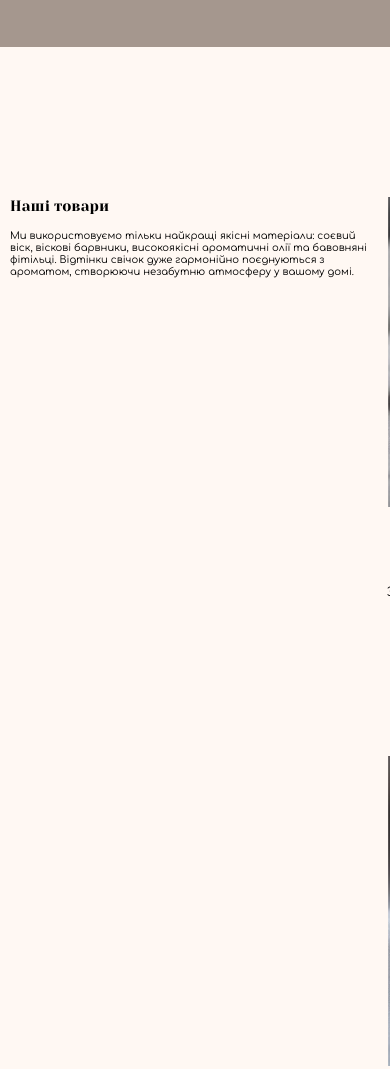
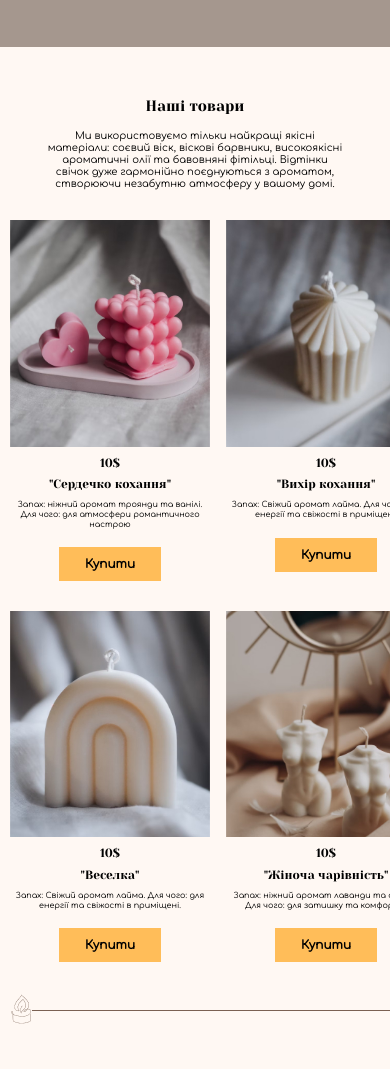
Before and after one commit to DevFromSiberia/layout_practice, a plain HTML site: page HMCandler/index.html in a window 390 px wide. Shown: the part 766-1835 px from the top of the page. Drawn offline with Linux system fonts and the light colour scheme.

Commit message:
HMCandler: Compeleted products section

```diff
--- a/HMCandler/css/style.css
+++ b/HMCandler/css/style.css
@@ -63,6 +63,7 @@ button {
 
 .section--decor {
   position: relative;
+  padding-bottom: 92px;
 }
 
 .section--decor::before {
@@ -211,8 +212,6 @@ button {
   width: 930px;
 }
 
-
-
 .about__item-img {
   margin-bottom: 10px;
 }
@@ -229,6 +228,7 @@ button {
 .section__content-descr {
   display: grid;
   grid-template-columns: auto auto;
+  padding-bottom: 92px;
 }
 
 .products__content {
@@ -320,6 +320,19 @@ button {
   .about__list {
     padding-left: 20px;
   }
+
+  .section__inner {
+    grid-template-columns: 290px auto;
+    gap: 0 10px;
+  }
+
+  .section__text {
+    font-size: 10px;
+  }
+
+  .products__content {
+    gap: 67px;
+  }
 }
 
 @media (max-width: 900px) {
@@ -331,6 +344,15 @@ button {
 
   .footer__social {
     justify-content: center;
+  }
+
+  .section__inner {
+    grid-template-columns: 200px auto;
+    gap: 0 10px;
+  }
+
+  .products__content {
+    gap: 30px 16px;
   }
 }
 
@@ -401,6 +423,35 @@ button {
   .about__item-img--2 {
     width: 190px;
   }
+
+  .products__item {
+    width: 200px;
+  }
+
+  .products__item-price {
+    font-size: 12px;
+    margin-bottom: 7px;
+  }
+
+  .products__item-title {
+    font-size: 12px;
+    margin-bottom: 9px;
+  }
+
+  .products__item-img {
+    width: 200px;
+    margin-bottom: 6px;
+  }
+
+  .products__item-text {
+    font-size: 8px;
+    margin-bottom: 18px;
+  }
+
+  .button {
+    font-size: 12px;
+    padding: 10px 26px;
+  }
 }
 
 @media (max-width: 640px) {
@@ -433,6 +484,15 @@ button {
 
   .header__menu {
     order: 1;
+  }
+
+  .section__inner {
+    display: block;
+  }
+
+  .section__descr {
+    margin-bottom: 30px;
+    text-align: center;
   }
 }
 
@@ -512,6 +572,23 @@ button {
   .about__item-img--2 {
     width: 140px;
   }
+
+  .about {
+    margin-bottom: 50px;
+  }
+
+  .section {
+    padding-bottom: 50px;
+  }
+
+  .section__content-descr {
+    padding-bottom: 62px;
+  }
+
+  .section__descr {
+    margin: 0 auto 30px;
+    width: 300px;
+  }
 }
 
 @media (max-width: 360px) {
@@ -565,4 +642,40 @@ button {
   .about__item-img--2 {
     display: none;
   }
+
+  .section__descr {
+    margin: 0 auto 25px;
+    width: 235px;
+  }
+
+  .products__item {
+    width: 150px;
+  }
+
+  .products__item-img {
+    width: 150px;
+  }
+
+  .products__item-title {
+    font-size: 10px;
+    margin-bottom: 5px;
+  }
+
+  .products__item-price {
+    font-size: 10px;
+    margin-bottom: 5px;
+  }
+
+  .products__item-text {
+    margin-bottom: 16px;
+  }
+
+  .products__content {
+    gap: 40px 7px;
+  }
+
+  .button {
+    font-size: 8px;
+    padding: 8px 20px;
+  }
 }
```
